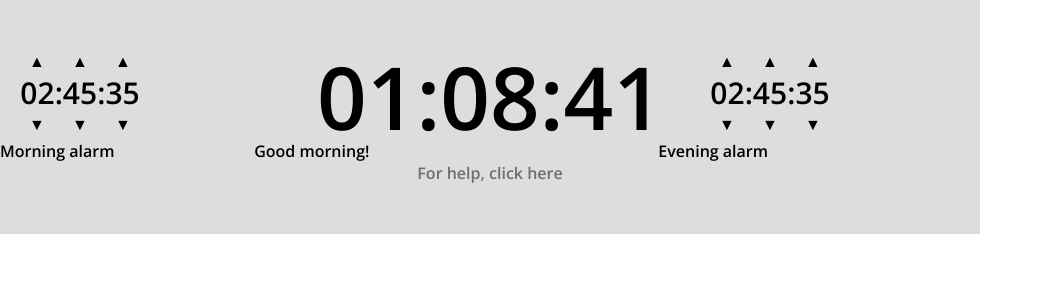
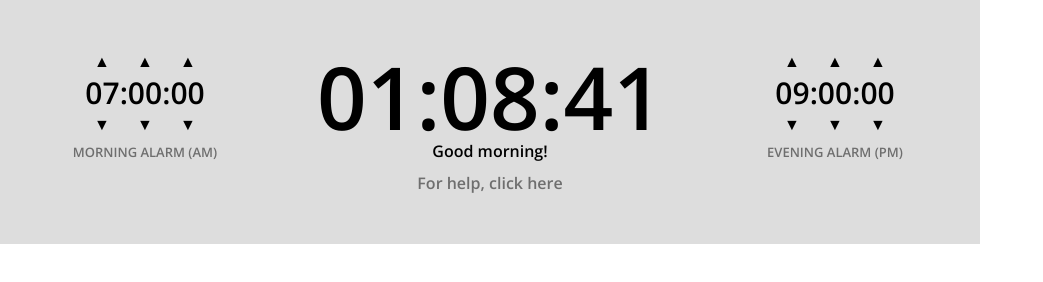
Before and after one commit to soundasleepapp/webapp, a plain HTML site: page index.html in a window 1280 px wide. Shown: the whole page, without its empty margins (0-1043 px from the left). Drawn offline with nearby package versions, Linux system fonts and the light colour scheme.

Commit message:
Fixed centering issues and started working on the alarms

```diff
--- a/index.html
+++ b/index.html
@@ -15,46 +15,48 @@
   <div id="app"> <!-- Start app -->
     <div id="morning"> <!-- Clock and timers start here -->
 
+      <div class="wrapper">
         <div class="up"> <!-- Morning alarm set -->
           <div class="hour">&#9650;</div>
-        <div class="minute">&#9650;</div>
-        <div class="second">&#9650;</div>
+          <div class="min">&#9650;</div>
+          <div class="sec">&#9650;</div>
         </div>
         <div class="time">
-        <span class="hour">02</span>:<span class="minute">45</span>:<span class="second">35</span>
+          <span class="hour">02</span>:<span class="min">45</span>:<span class="sec">35</span>
         </div>
         <div class="down">
           <div class="hour">&#9660;</div>
-        <div class="minute">&#9660;</div>
-        <div class="second">&#9660;</div>
+          <div class="min">&#9660;</div>
+          <div class="sec">&#9660;</div>
+        </div>
       </div>
 
     </div><div id="clock"> <!-- Clock here -->
 
-      <span class="hour"></span>:<span class="minute"></span>:<span class="second"></span>
+      <span class="hour"></span>:<span class="min"></span>:<span class="sec"></span>
 
     </div><div id="evening"> <!-- Evening alarm set -->
 
+      <div class="wrapper">
         <div class="up">
           <div class="hour">&#9650;</div>
-        <div class="minute">&#9650;</div>
-        <div class="second">&#9650;</div>
+          <div class="min">&#9650;</div>
+          <div class="sec">&#9650;</div>
         </div>
         <div class="time">
-        <span class="hour">02</span>:<span class="minute">45</span>:<span class="second">35</span>
+          <span class="hour">02</span>:<span class="min">45</span>:<span class="sec">35</span>
         </div>
         <div class="down">
           <div class="hour">&#9660;</div>
-        <div class="minute">&#9660;</div>
-        <div class="second">&#9660;</div>
+          <div class="min">&#9660;</div>
+          <div class="sec">&#9660;</div>
+        </div>
     </div>
 
     </div>
 
     <div id="messages"> <!-- Alarm labels and alarm warnings -->
-      <div id="morningtext">Morning alarm</div>
-      <div id="alarminfo">Good morning!</div>
-      <div id="eveningtext">Evening alarm</div>
+      <div id="morningtext">Morning alarm (AM)</div><div id="alarminfo">Good morning!</div><div id="eveningtext">Evening alarm (PM)</div>
     </div>
 
     <div id="help"> <!-- Help -->
--- a/main.css
+++ b/main.css
@@ -5,6 +5,11 @@
   margin: 0;
   font-family: 'Open Sans', sans-serif;
   cursor: default;
+  -webkit-touch-callout: none; /* iOS Safari */
+  -webkit-user-select: none;   /* Chrome/Safari/Opera */
+  -khtml-user-select: none;    /* Konqueror */
+  -moz-user-select: none;      /* Firefox */
+  -ms-user-select: none;       /* Internet Explorer/Edge */
 }
 
 a {
@@ -59,7 +64,7 @@ a {
   margin-right: 23px;
 }
 
-.up .second, .down .second {
+.up .sec, .down .sec {
   margin-left: 23px;
 }
 
@@ -68,23 +73,31 @@ a {
   width: 120px;
 }
 
+.wrapper {
+  width: 120px;
+  margin: 0 auto;
+}
+
 /* LABELS AND WARNINGS */
 
-#morningtext {
+#morningtext, #eveningtext {
   width: 250px;
   display: inline-block;
+  text-align: center;
+  margin-left: 20px;
+  text-transform: uppercase;
+  font-size: 13px;
+  color: rgba(0, 0, 0, 0.5);
 }
 
 #alarminfo {
   width: 400px;
   display: inline-block;
-}
-
-#eveningtext {
-  width: 250px;
-  display: inline-block;
+  margin-left: 20px;
+  text-align: center;
 }
 
 #help {
   text-align: center;
+  margin-top: 10px;
 }
--- a/script.js
+++ b/script.js
@@ -1,18 +1,130 @@
 $(document).ready(function () {
-  (function update_time(){
+  (function update_time() {
     // Use moment.js to output the current time as a string
     // hh is for the hours in 12-hour format,
     // mm - minutes, ss-seconds (all with leading zeroes),
-    // d is for day of week and A is for AM/PM
-    var now = moment().format("hhmmssA");
+    var now = moment().format("hhmmss");
 
-    var hour = now[0]+now[1]; // digit in front single digit and 12h time
-    var min = now[2]+now[3];
-    var sec = now[4]+now[5];
-    $('#clock .hour').html(hour);
-    $('#clock .minute').html(min);
-    $('#clock .second').html(sec);
+    var time = {
+      hour: now[0] + now[1],
+      min: now[2] + now[3],
+      sec: now[4] + now[5]
+    };
+
+    $('#clock .hour').html(time.hour);
+    $('#clock .min').html(time.min);
+    $('#clock .sec').html(time.sec);
 
     setTimeout(update_time, 1000);
   })();
+
+  // The moring alarm
+  var morning = {
+    selecthour: "#morning .time .hour",
+    selectmin: "#morning .time .min",
+    selectsec: "#morning .time .sec",
+    hour: 7,
+    min: 0,
+    sec: 0
+  };
+
+  // The evening alarm
+  var evening = {
+    selecthour: "#evening .time .hour",
+    selectmin: "#evening .time .min",
+    selectsec: "#evening .time .sec",
+    hour: 9,
+    min: 0,
+    sec: 0
+  };
+
+  var alarms = [morning, evening];
+
+  // Checks and updates the hour on the morning or evening alarms
+  var update_hour = function (alarm) {
+    if (alarm.hour < 0) {
+      alarm.hour = 0;
+    }
+
+    if (alarm.hour > 11) {
+      alarm.hour = 11;
+    }
+
+    if (alarm.hour == 0) {
+      $(alarm.selecthour).html(12);
+    } else if (alarm.hour < 10) {
+      var withzero = "0" + alarm.hour
+      $(alarm.selecthour).html(withzero);
+    } else {
+      $(alarm.selecthour).html(alarm.hour);
+    }
+  };
+
+  // Checks and updates the minute on the morning or evening alarms
+  var update_min = function (alarm) {
+    if (alarm.min < 0) {
+      alarm.min = 0;
+    }
+
+    if (alarm.min > 59) {
+      alarm.min = 59;
+    }
+
+    if (alarm.min < 10) {
+      var withzero = "0" + alarm.min
+      $(alarm.selectmin).html(withzero);
+    } else {
+      $(alarm.selectmin).html(alarm.min);
+    }
+  };
+
+  // Checks and updates the second on the morning or evening alarms
+  var update_sec = function (alarm) {
+    if (alarm.sec < 0) {
+      alarm.sec = 0;
+    }
+
+    if (alarm.sec > 59) {
+      alarm.sec = 59;
+    }
+
+    if (alarm.sec < 10) {
+      var withzero = "0" + alarm.sec
+      $(alarm.selectsec).html(withzero);
+    } else {
+      $(alarm.selectsec).html(alarm.sec);
+    }
+  };
+
+  for (var i = 0; i < alarms.length; i++) {
+    update_hour(alarms[i]);
+    update_min(alarms[i]);
+    update_sec(alarms[i]);
+  }
+
+  $('#morning .up .hour').click(function () {
+    morning.hour++
+    update_hour(morning);
+  });
+
+  $('#morning .up .min').click(function () {
+    morning.min++
+    update_min(morning);
+  });
+
+  $('#morning .up .sec').click(function () {
+    morning.sec++
+    update_sec(morning);
+  });
+
+  $('#morning .down .hour').click(function () {
+    morning.hour--
+    update_hour(morning);
+  });
+
+  $('#evening .down .sec').click(function () {
+    evening.sec--
+    update_sec(evening);
+  });
+
 });
```
Lines whose indentation alone changed are shown as unchanged.
